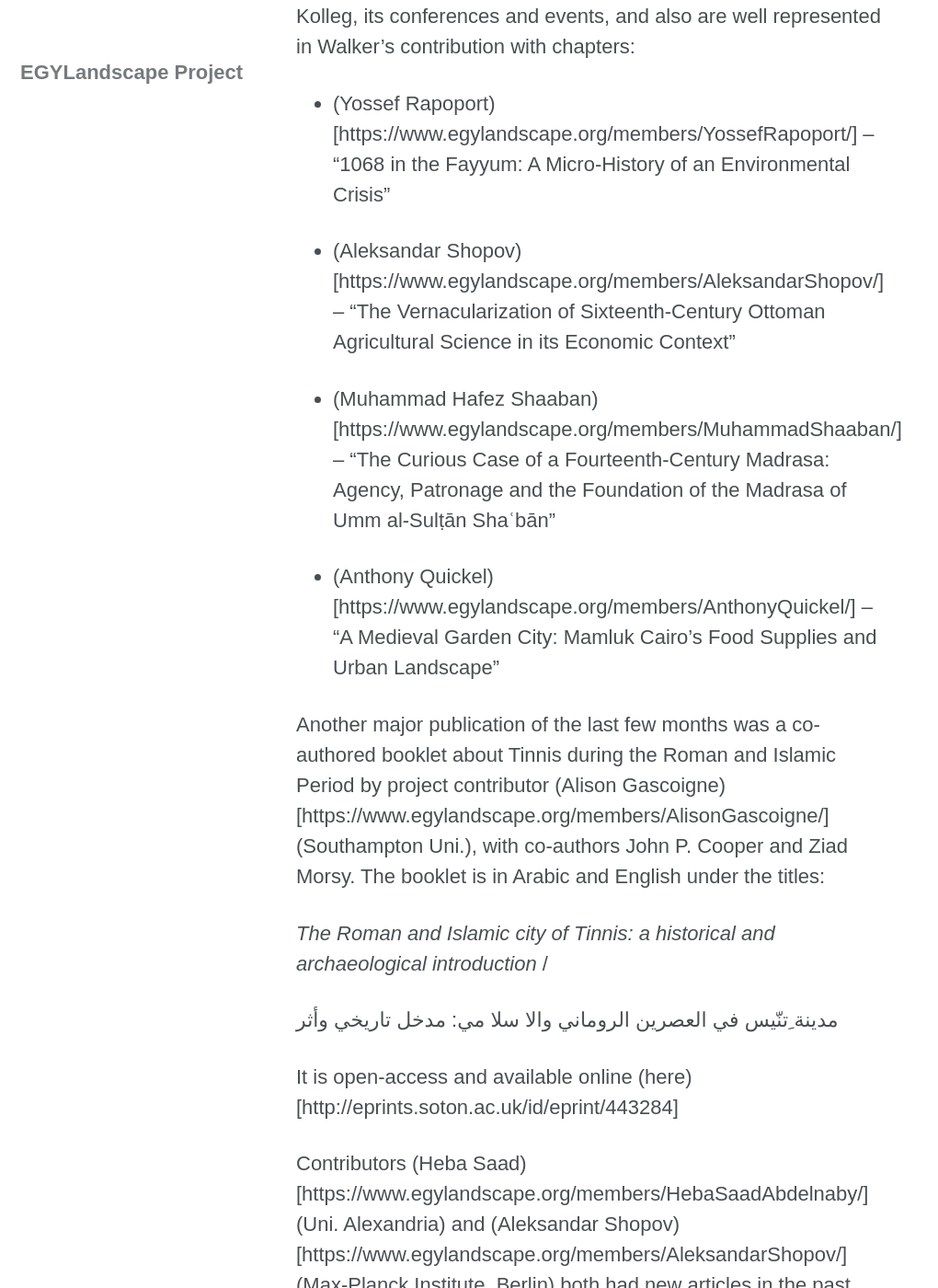
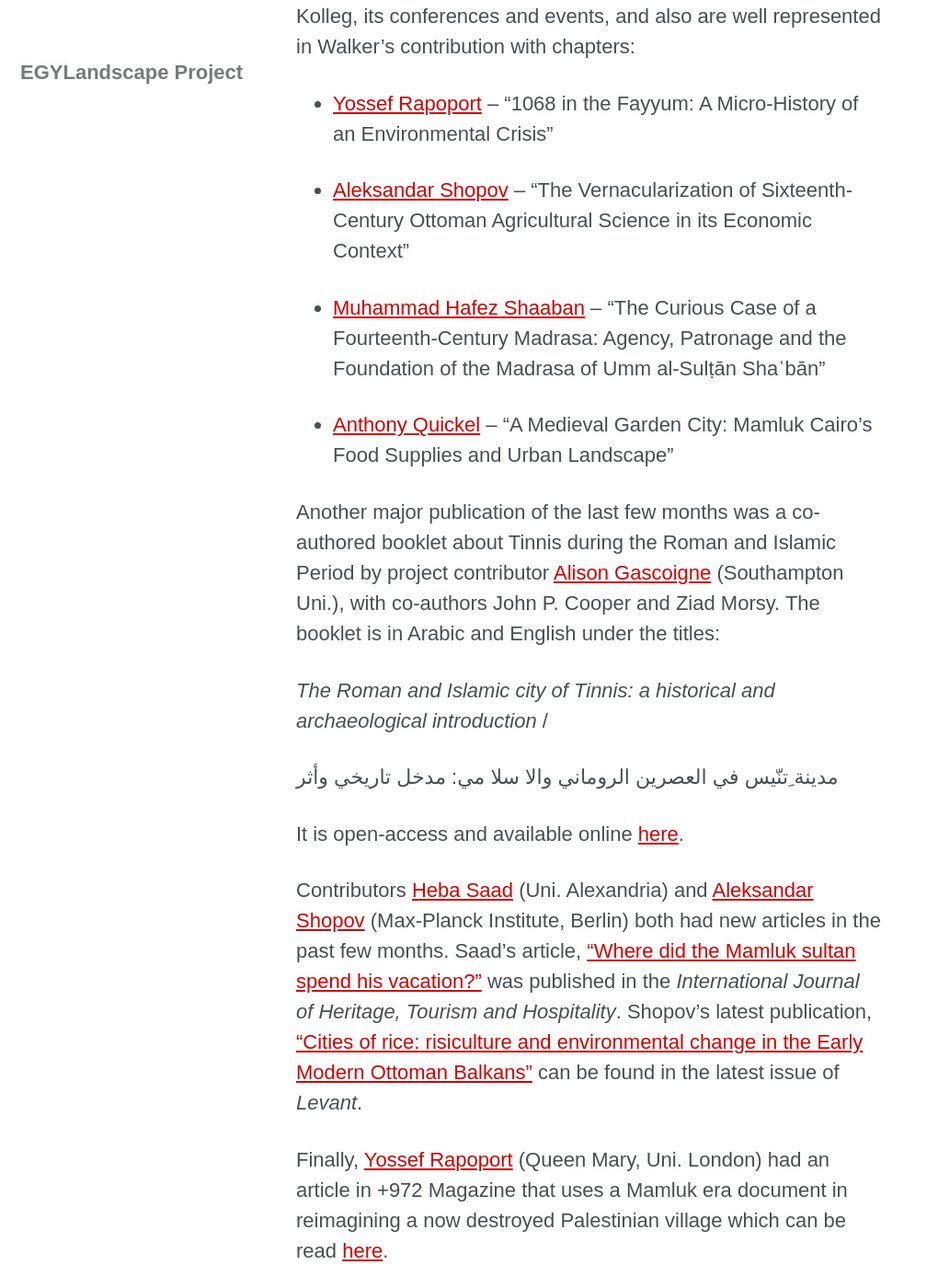
Before and after one commit to mhshaaban/egylandscapeproject.github.io, a Jekyll site: the page built from _posts/2020-10-21-publications-blog.md, in a window 1280 px wide and 1400 px high, scrolled down 591 px. Shown: the whole window at 92% size, without its empty margins (0-1020 px from the left). Built offline with Jekyll 4.4.1, drawn with Linux system fonts in a browser that asks for light colours; cached includes are drawn as plain includes; nearby versions of some CDN libraries; some web fonts are replaced; some of the changed text lies outside the part shown.

Commit message:
Update 2020-10-21-publications-blog.md

```diff
--- a/_posts/2020-10-21-publications-blog.md
+++ b/_posts/2020-10-21-publications-blog.md
@@ -2,24 +2,24 @@
 
 EGYLandscape Project participant Bethany Walker (Uni. Bonn) co-edited a volume with Abdelkader El Ghouz entitled, "*Living with Nature and Things: Contributions to a New Social History of the Middle Islamic Periods*." This new book brings together a selection of contributions that emerged from annual conferences held at the Annemarie Schimmel Mamluk Kolleg in Bonn over the past few years. EGYLandscape contributors were active at the Kolleg, its conferences and events, and also are well represented in Walker's contribution with chapters:
 
--  (Yossef Rapoport)[https://www.egylandscape.org/members/YossefRapoport/] -- "1068 in the Fayyum: A Micro-History of an Environmental Crisis"
+-  [Yossef Rapoport](https://www.egylandscape.org/members/YossefRapoport/) -- "1068 in the Fayyum: A Micro-History of an Environmental Crisis"
 
--  (Aleksandar Shopov)[https://www.egylandscape.org/members/AleksandarShopov/] -- "The Vernacularization of Sixteenth-Century Ottoman Agricultural Science in its Economic Context"
+-  [Aleksandar Shopov](https://www.egylandscape.org/members/AleksandarShopov/) -- "The Vernacularization of Sixteenth-Century Ottoman Agricultural Science in its Economic Context"
 
--  (Muhammad Hafez Shaaban)[https://www.egylandscape.org/members/MuhammadShaaban/] -- "The Curious Case of a Fourteenth-Century Madrasa: Agency, Patronage and the Foundation of the Madrasa of Umm al-Sulṭān Shaʿbān"
+-  [Muhammad Hafez Shaaban](https://www.egylandscape.org/members/MuhammadShaaban/) -- "The Curious Case of a Fourteenth-Century Madrasa: Agency, Patronage and the Foundation of the Madrasa of Umm al-Sulṭān Shaʿbān"
 
--  (Anthony Quickel)[https://www.egylandscape.org/members/AnthonyQuickel/] -- "A Medieval Garden City: Mamluk Cairo's Food Supplies and Urban Landscape"
+-  [Anthony Quickel](https://www.egylandscape.org/members/AnthonyQuickel/) -- "A Medieval Garden City: Mamluk Cairo's Food Supplies and Urban Landscape"
 
-Another major publication of the last few months was a co-authored booklet about Tinnis during the Roman and Islamic Period by project contributor (Alison Gascoigne)[https://www.egylandscape.org/members/AlisonGascoigne/] (Southampton Uni.), with co-authors John P. Cooper and Ziad Morsy. The booklet is in Arabic and English under the titles:
+Another major publication of the last few months was a co-authored booklet about Tinnis during the Roman and Islamic Period by project contributor [Alison Gascoigne](https://www.egylandscape.org/members/AlisonGascoigne/) (Southampton Uni.), with co-authors John P. Cooper and Ziad Morsy. The booklet is in Arabic and English under the titles:
 
 *The Roman and Islamic city of Tinnis: a historical and archaeological introduction* /
 
 مدينة ِتنّيس في العصرين الروماني والا سلا مي: مدخل تاريخي وأثر
 
-It is open-access and available online (here)[http://eprints.soton.ac.uk/id/eprint/443284]
+It is open-access and available online [here](http://eprints.soton.ac.uk/id/eprint/443284).
 
-Contributors (Heba Saad)[https://www.egylandscape.org/members/HebaSaadAbdelnaby/] (Uni. Alexandria) and (Aleksandar Shopov)[https://www.egylandscape.org/members/AleksandarShopov/] (Max-Planck Institute, Berlin) both had new articles in the past few months. Saad's article, ("Where did the Mamluk sultan spend his vacation?")[https://dx.doi.org/10.21608/ijhth.2020.106170] was published in the *International Journal of Heritage, Tourism and Hospitality*. Shopov's latest publication, ("Cities of rice: risiculture and environmental change in the Early Modern Ottoman Balkans")[https://doi.org/10.1080/00758914.2020.1807127] can be found in the latest issue of *Levant*.
+Contributors [Heba Saad](https://www.egylandscape.org/members/HebaSaadAbdelnaby/) (Uni. Alexandria) and [Aleksandar Shopov](https://www.egylandscape.org/members/AleksandarShopov/) (Max-Planck Institute, Berlin) both had new articles in the past few months. Saad's article, ["Where did the Mamluk sultan spend his vacation?"](https://dx.doi.org/10.21608/ijhth.2020.106170) was published in the *International Journal of Heritage, Tourism and Hospitality*. Shopov's latest publication, ["Cities of rice: risiculture and environmental change in the Early Modern Ottoman Balkans"](https://doi.org/10.1080/00758914.2020.1807127) can be found in the latest issue of *Levant*.
 
-Finally, (Yossef Rapoport)[https://www.egylandscape.org/members/YossefRapoport/] (Queen Mary, Uni. London) had an article in +972 Magazine that uses a Mamluk era document in reimagining a now destroyed Palestinian village which can be read (here)[https://www.972mag.com/palestinian-village-zakariyya-battikh/].
+Finally, [Yossef Rapoport](https://www.egylandscape.org/members/YossefRapoport/) (Queen Mary, Uni. London) had an article in +972 Magazine that uses a Mamluk era document in reimagining a now destroyed Palestinian village which can be read [here](https://www.972mag.com/palestinian-village-zakariyya-battikh/).
 
 In the coming months, we're hoping to regularly highlight the work of our project team members. Check back soon for updates, and if you are interested in any aspect of the project, please contact Anthony or Muhammad to be added to our newsletter mailing list.
```
